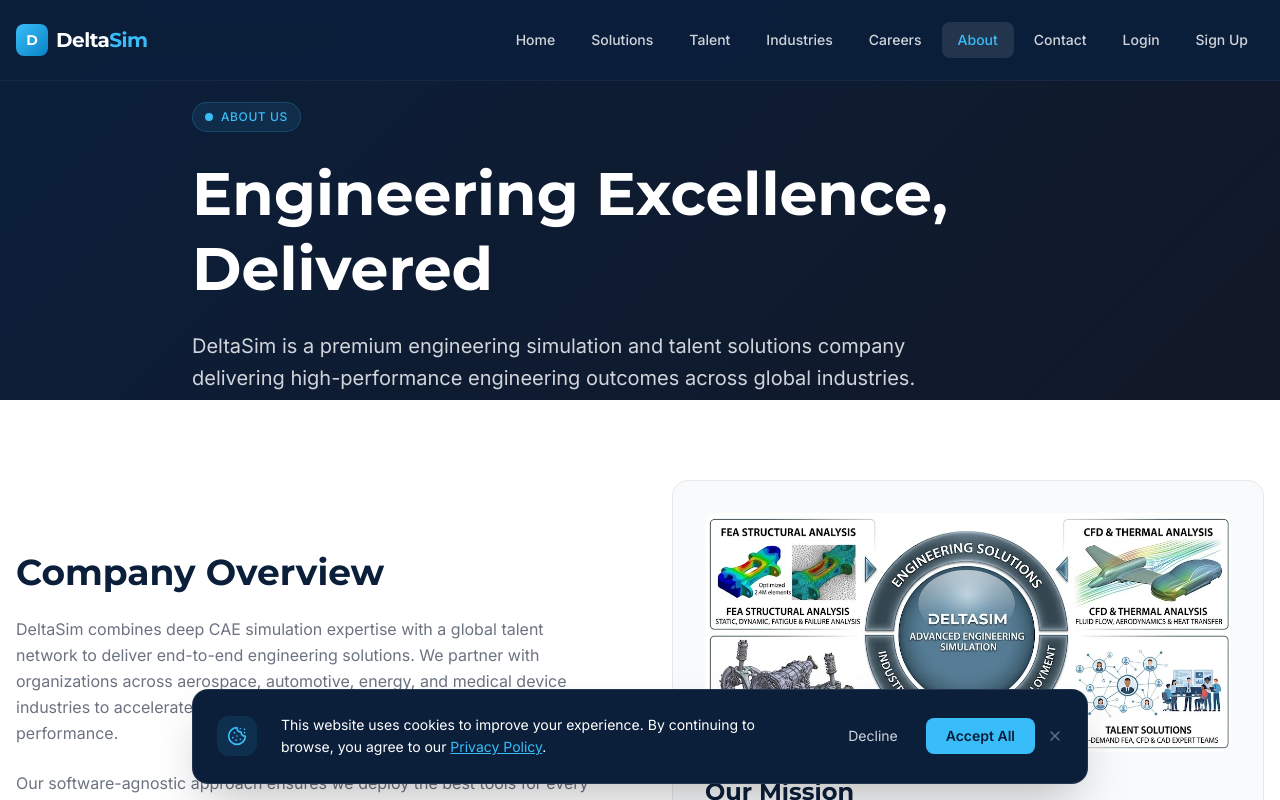
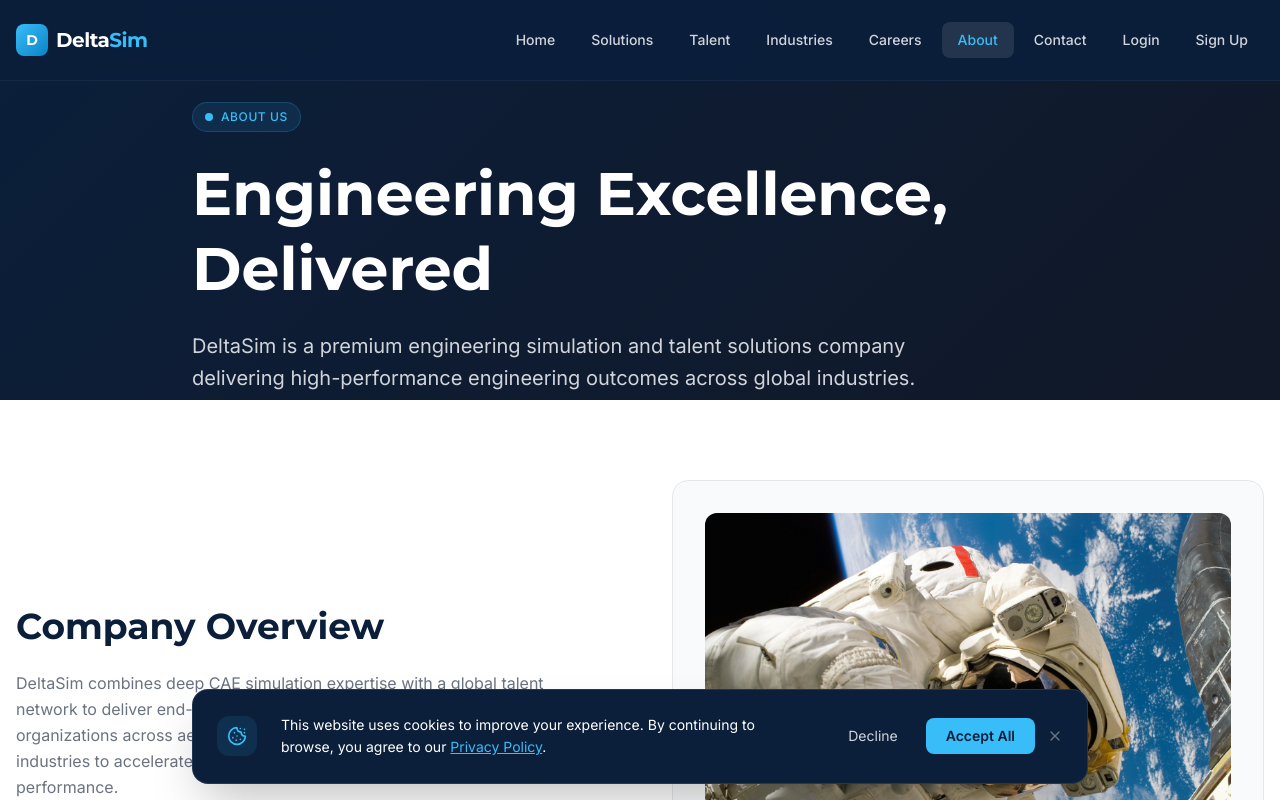
Before and after one commit to varunnegi07/deltasim, a Next.js app: page /about in a window 1280 px wide. Shown: the top 800 px of the page. Built offline with nearby package versions, Linux system fonts and the light colour scheme.

Commit message:
Add rocket launch image above Our Mission

```diff
--- a/src/app/about/page.tsx
+++ b/src/app/about/page.tsx
@@ -98,8 +98,8 @@
             className="p-8 rounded-2xl bg-grey-50 border border-grey-200"
           >
             <img
-              src="/images/hero-image.jpg"
-              alt="Engineering innovation"
+              src="/images/about-rocket.jpg"
+              alt="Rocket launch"
               className="w-full rounded-xl mb-6"
             />
             <h3 className="font-heading font-bold text-2xl text-navy mb-4">Our Mission</h3>
```
Also changed, not shown: public/images/about-rocket.jpg (added).
